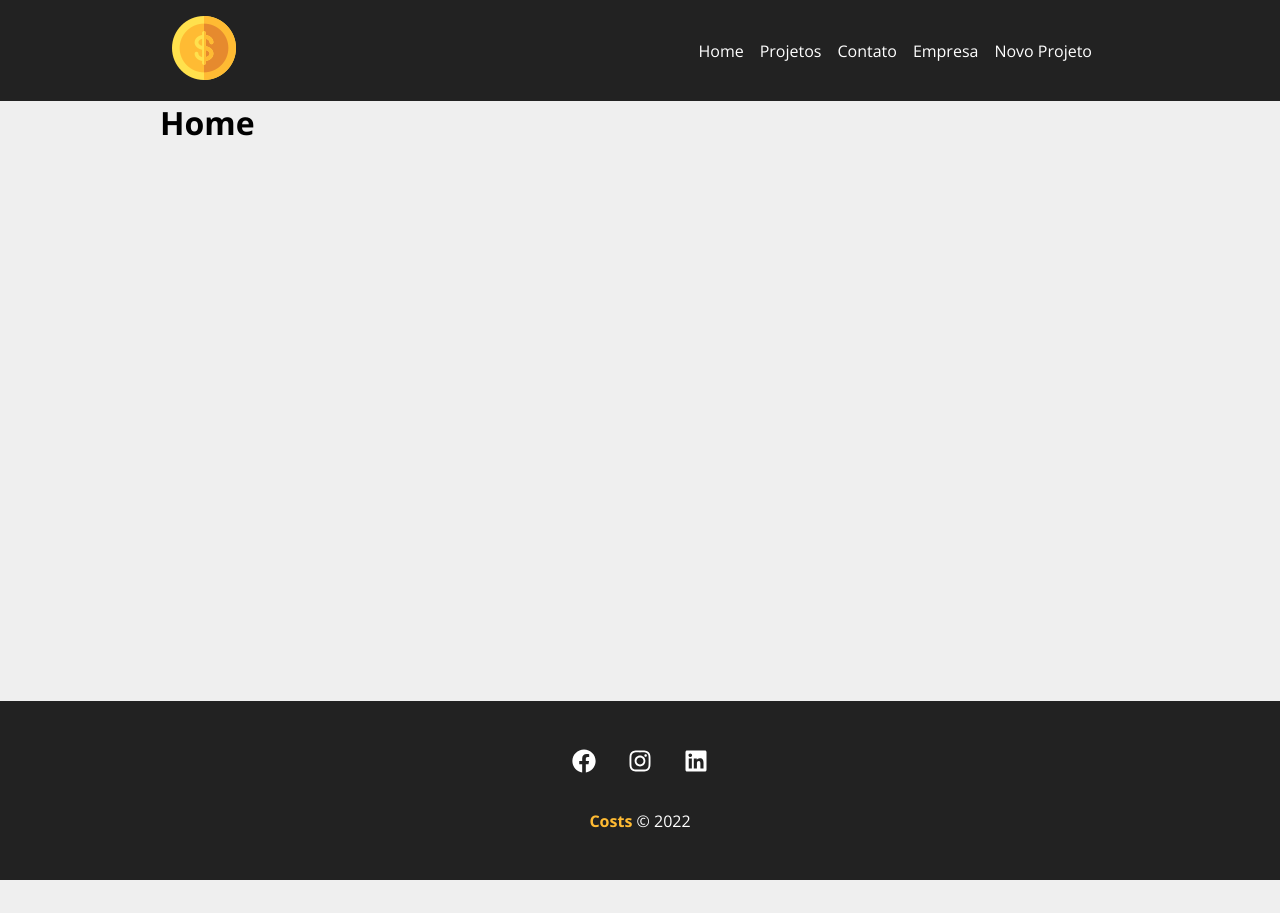
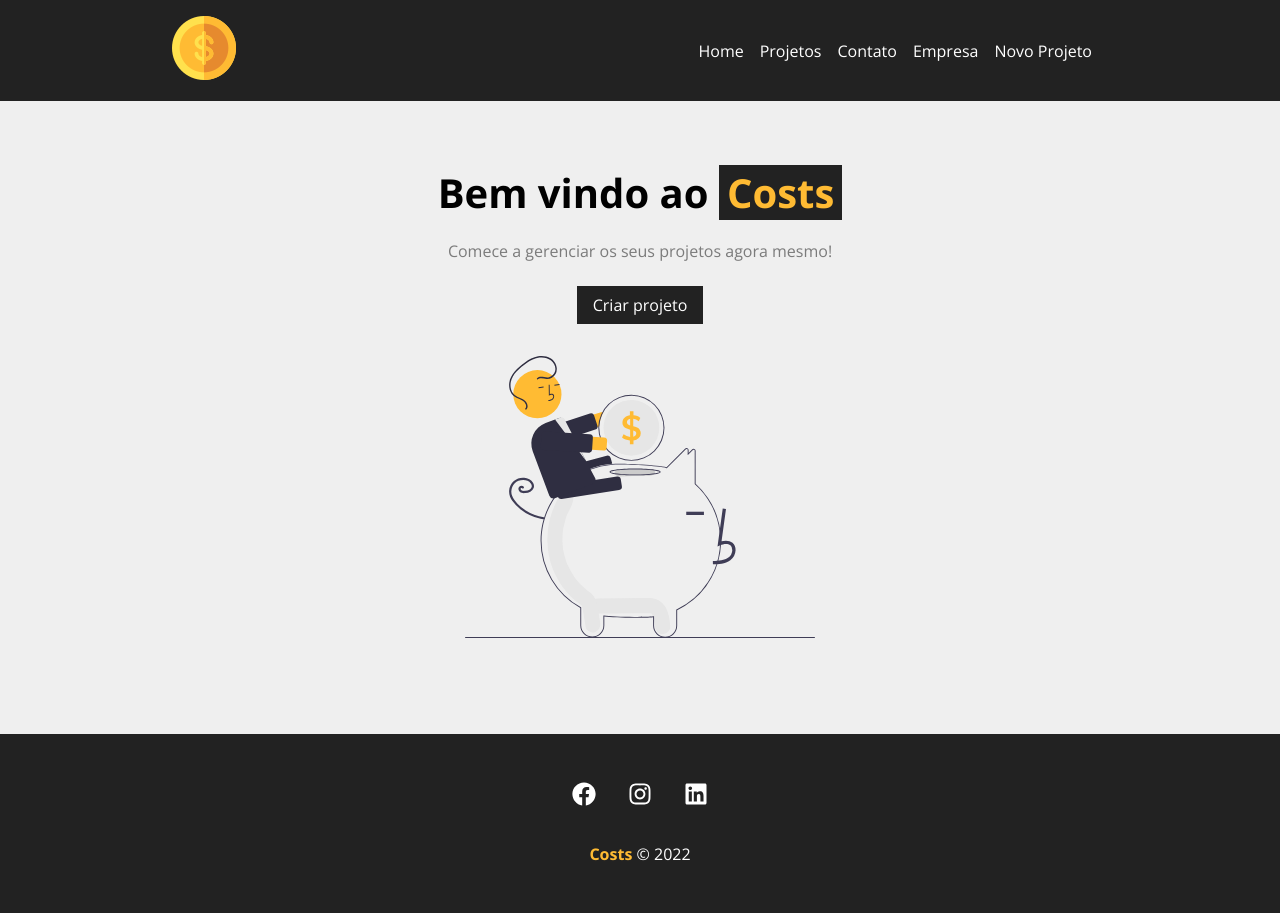
Before and after one commit to AldenirTakeshi/Costs, a React (Create React App) app: page / in a window 1280 px wide. Before the commit the page ends 880 px from the top, so only its background shows below. Built offline with nearby package versions, Linux system fonts and the light colour scheme.

Commit message:
HomePage

```diff
--- /dev/null
+++ b/src/components/layout/LinkButton.js
@@ -0,0 +1,13 @@
+import React from "react";
+import { Link } from "react-router-dom";
+import styles from "./LinkButton.module.css";
+
+const LinkButton = ({ to, text }) => {
+  return (
+    <Link className={styles.btn} to={to}>
+      {text}
+    </Link>
+  );
+};
+
+export default LinkButton;
--- /dev/null
+++ b/src/components/layout/LinkButton.module.css
@@ -0,0 +1,11 @@
+.btn {
+  background-color: #222;
+  color: #fff;
+  padding: 0.5em 1em;
+  text-decoration: none;
+  transition: 0.5s;
+}
+
+.btn:hover {
+  color: #ffbb33;
+}
--- a/src/components/pages/Home.js
+++ b/src/components/pages/Home.js
@@ -1,7 +1,19 @@
 import React from "react";
+import styles from "./Home.module.css";
+import savings from "../../img/savings.svg";
+import LinkButton from "../layout/LinkButton";
 
 const Home = () => {
-  return <h1>Home</h1>;
+  return (
+    <section className={styles.home_container}>
+      <h1>
+        Bem vindo ao <span>Costs</span>
+      </h1>
+      <p>Comece a gerenciar os seus projetos agora mesmo!</p>
+      <LinkButton to="/newProject" text="Criar projeto" />
+      <img src={savings} alt="Costs" />
+    </section>
+  );
 };
 
 export default Home;
--- /dev/null
+++ b/src/components/pages/Home.module.css
@@ -0,0 +1,28 @@
+.home_container {
+  width: 100%;
+  display: flex;
+  flex-direction: column;
+  align-items: center;
+  justify-content: center;
+  padding: 4em;
+}
+
+.home_container h1 {
+  font-size: 2.5em;
+  margin-bottom: 0.5em;
+}
+.home_container h1 span {
+  color: #ffbb33;
+  padding: 0 0.2em;
+  background-color: #222;
+}
+
+.home_container p {
+  margin-bottom: 1.5em;
+  color: #7b7b7b;
+}
+
+.home_container img {
+  width: 350px;
+  margin: 2em 0;
+}
```
